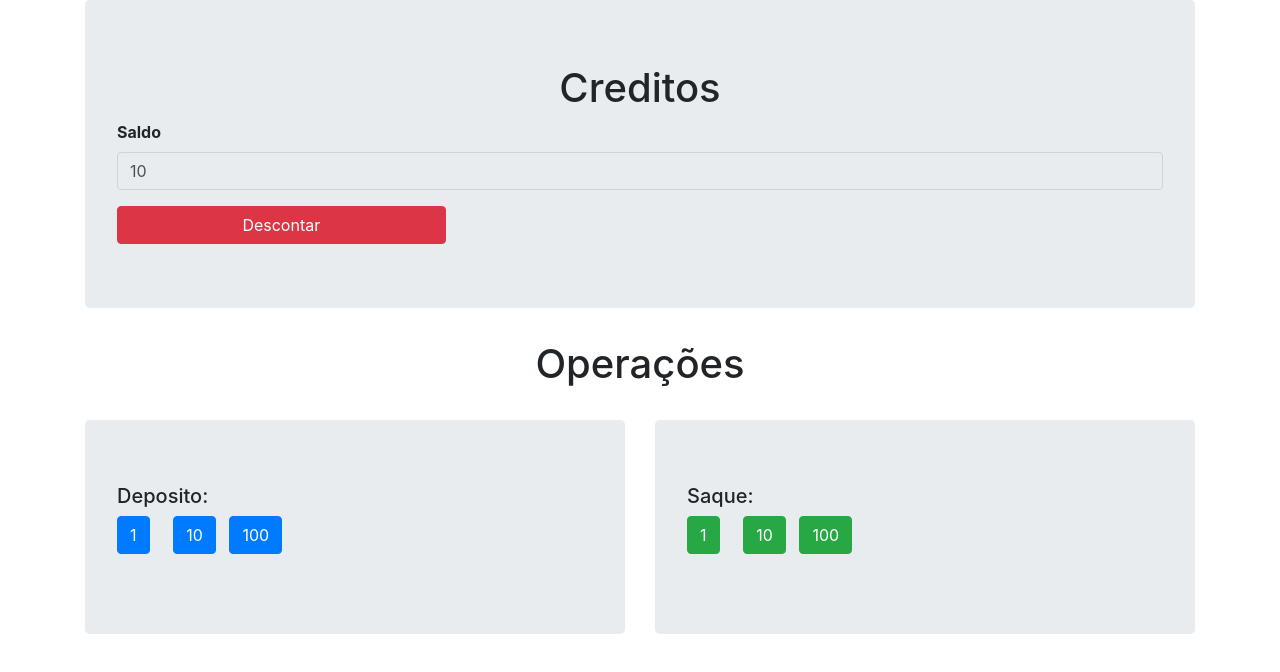
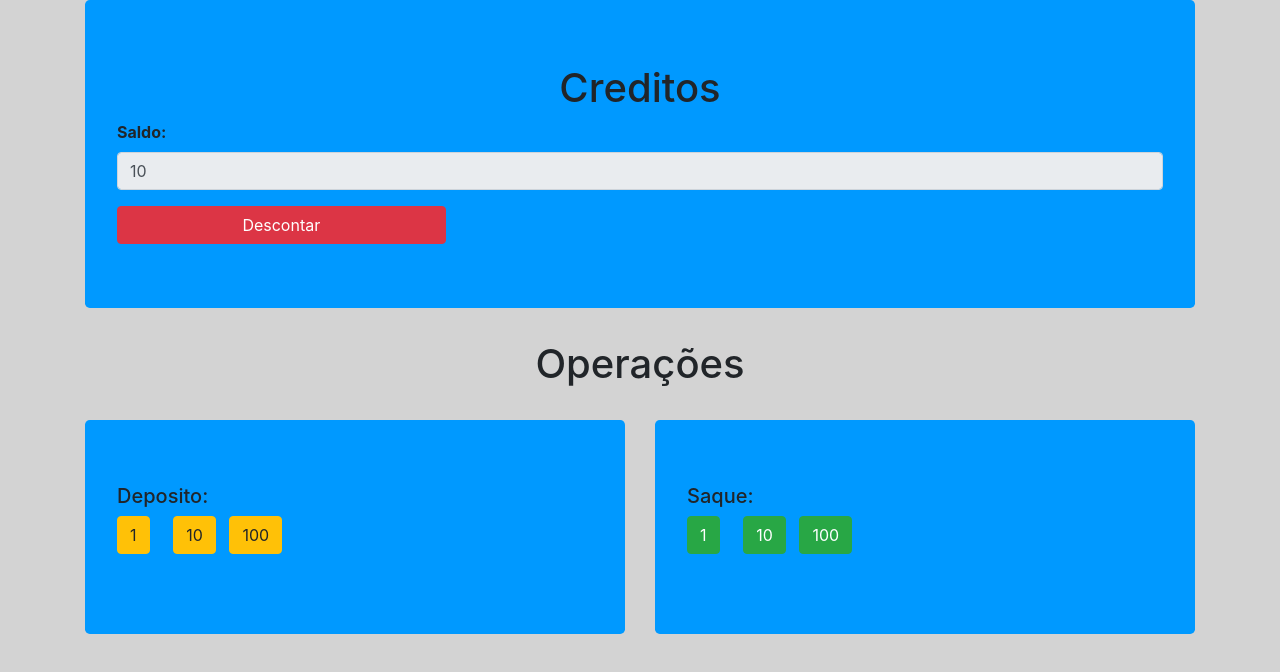
Before and after one commit to jefferson-assis/prjCredito, an Angular app in the folder prjCredito/: page / in a window 1280 px wide. Shown: the top 672 px of the page. Built offline with nearby package versions, Linux system fonts and the light colour scheme.

Commit message:
O projeto esta completo

```diff
--- a/prjCredito/src/app/credito/component/saldo/saldo.component.css
+++ b/prjCredito/src/app/credito/component/saldo/saldo.component.css
@@ -0,0 +1,3 @@
+.jumbotron{
+  background-color: #0099ff;
+}
--- a/prjCredito/src/app/credito/component/saldo/saldo.component.html
+++ b/prjCredito/src/app/credito/component/saldo/saldo.component.html
@@ -5,7 +5,7 @@
       <div class="row">
         <div class="col-12">
           <div class="form-group">
-            <label form=""><b>Saldo</b></label>
+            <label form=""><b>Saldo:</b></label>
             <input type="text" class="form-control" readonly [value]="pegaValor">
           </div>
         </div>
@@ -28,15 +28,15 @@
           <div class="form-group">
               <div class="row">
                 <div class="col-2">
-                  <button class="btn btn-primary "(click)="calcula(1)">1</button>
+                  <button class="btn btn-warning "(click)="calcula(1)">1</button>
                 </div>
 
                 <div class="col-2">
-                  <button class="btn btn-primary "(click)="calcula(10)">10</button>
+                  <button class="btn btn-warning "(click)="calcula(10)">10</button>
                 </div>
 
                 <div class="col-2">
-                  <button class="btn btn-primary "(click)="calcula(100)">100</button>
+                  <button class="btn btn-warning "(click)="calcula(100)">100</button>
                 </div>
               </div>
           </div>
--- a/prjCredito/src/styles.css
+++ b/prjCredito/src/styles.css
@@ -1 +1,4 @@
 /* You can add global styles to this file, and also import other style files */
+body{
+  background-color:#D3D3D3;
+}
```
